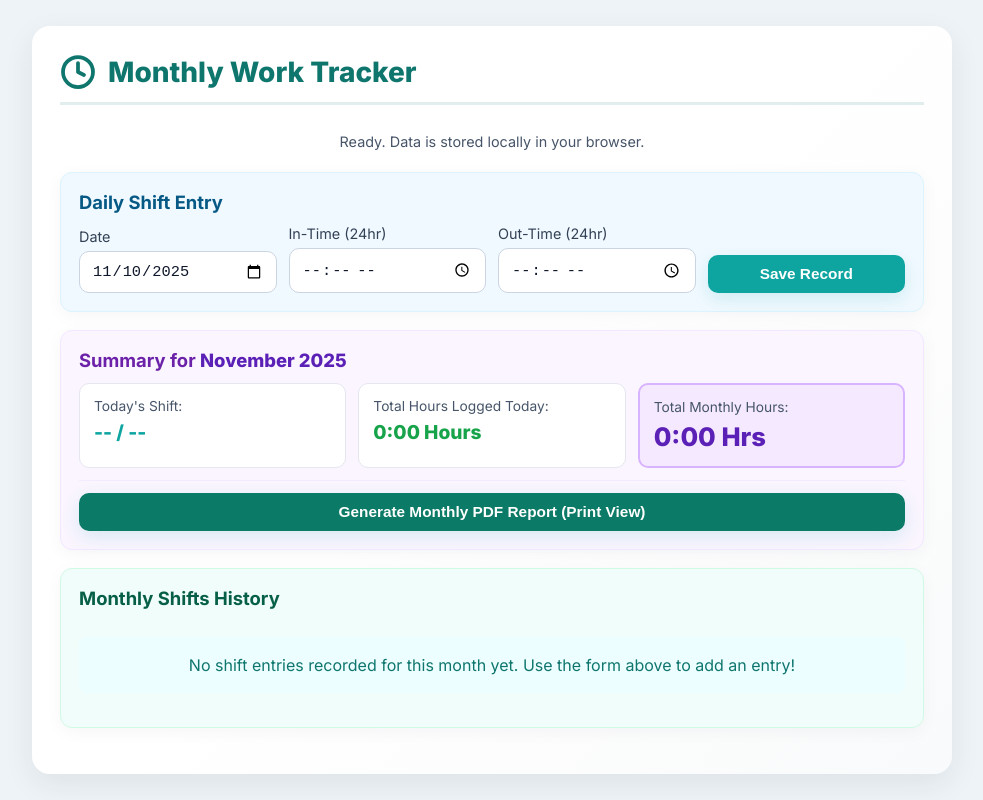
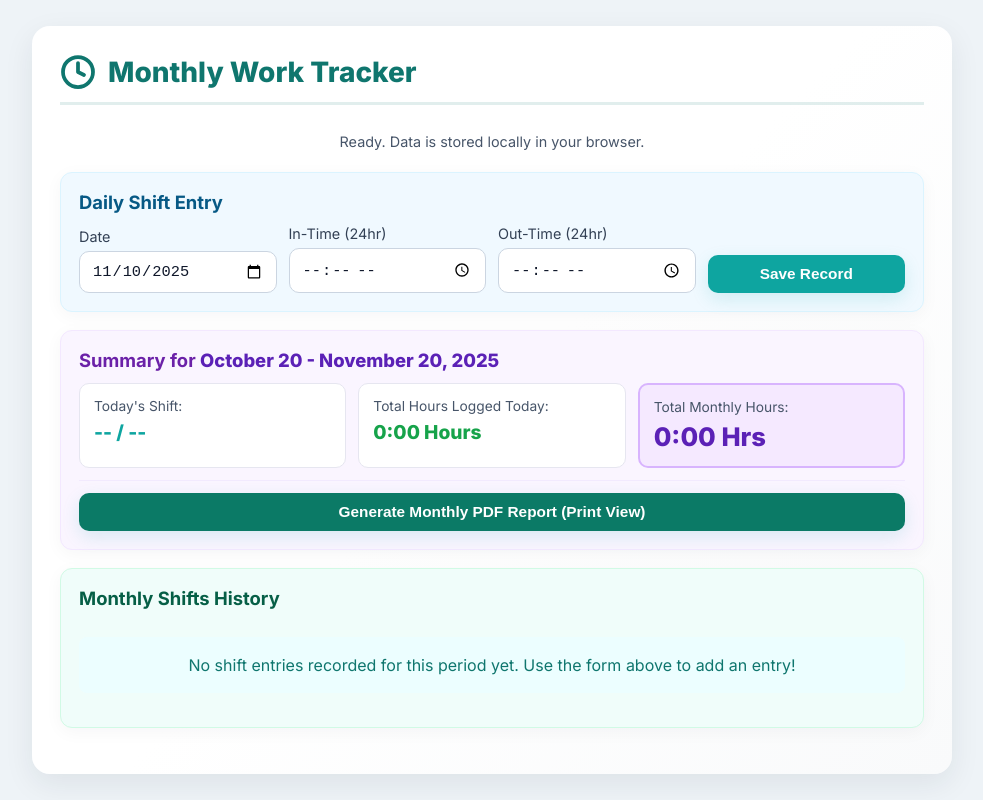
Before and after one commit to mahesh95-git/Monthly-Tracker, a plain HTML site: page index.html in a window 1280 px wide. Shown: the whole page, without its empty margins (148-1131 px from the left). Drawn offline with Linux system fonts and the light colour scheme.

Commit message:
change month duration

```diff
--- a/index.html
+++ b/index.html
@@ -255,16 +255,44 @@
             }
         }
 
+        function getCustomMonthRange() {
+            const now = new Date();
+            const year = now.getFullYear();
+            const month = now.getMonth(); // 0-11
+            const day = now.getDate();
+
+            // If current date is 1-20, show previous month's 20th to current date
+            // If current date is 21-31, show current month's 20th to next month's 20th
+            let startDate, endDate;
+
+            if (day <= 20) {
+                // Show from previous month's 20th
+                startDate = new Date(year, month - 1, 20);
+                endDate = new Date(year, month, 20);
+            } else {
+                // Show from current month's 20th
+                startDate = new Date(year, month, 20);
+                endDate = new Date(year, month + 1, 20);
+            }
+
+            return {
+                start: startDate,
+                end: endDate,
+                displayMonth: day <= 20 ? startDate : endDate
+            };
+        }
+
         function calculateMonthlyTotal(records) {
-            const now = new Date();
-            const monthKey = `${now.getFullYear()}-${String(now.getMonth() + 1).padStart(2, '0')}`;
-            const monthlyRecords = records[monthKey] || [];
+            const dateRange = getCustomMonthRange();
+            let totalMinutes = 0;
 
-            let totalMinutes = 0;
-            monthlyRecords.forEach(record => {
-                // Recalculate from times to avoid stale values
-                const dur = calculateWorkDuration(record.inTime, record.outTime);
-                totalMinutes += dur.durationMinutes || 0;
+            // Convert all records to array and filter by date range
+            Object.values(records).flat().forEach(record => {
+                const recordDate = new Date(record.date);
+                if (recordDate >= dateRange.start && recordDate <= dateRange.end) {
+                    const dur = calculateWorkDuration(record.inTime, record.outTime);
+                    totalMinutes += dur.durationMinutes || 0;
+                }
             });
 
             return totalMinutes;
@@ -272,17 +300,23 @@
 
         function renderMonthlyShifts(records) {
             const shiftsHistoryEl = document.getElementById('shifts-history');
-            const now = new Date();
-            const monthKey = `${now.getFullYear()}-${String(now.getMonth() + 1).padStart(2, '0')}`;
-            const monthlyRecords = records[monthKey] || [];
+            const dateRange = getCustomMonthRange();
 
-            monthlyRecords.sort((a, b) => b.date.localeCompare(a.date));
+            // Gather all records within date range
+            const filteredRecords = Object.values(records)
+                .flat()
+                .filter(record => {
+                    const recordDate = new Date(record.date);
+                    return recordDate >= dateRange.start && recordDate <= dateRange.end;
+                })
+                .sort((a, b) => new Date(b.date) - new Date(a.date));
 
-            if (monthlyRecords.length === 0) {
-                shiftsHistoryEl.innerHTML = '<p style="padding:18px; text-align:center; color:#0f766e; background:#ecfeff; border-radius:8px;">No shift entries recorded for this month yet. Use the form above to add an entry!</p>';
+            if (filteredRecords.length === 0) {
+                shiftsHistoryEl.innerHTML = '<p style="padding:18px; text-align:center; color:#0f766e; background:#ecfeff; border-radius:8px;">No shift entries recorded for this period yet. Use the form above to add an entry!</p>';
                 return;
             }
 
+            // Rest of your existing table generation code
             let html = `
                 <div style="overflow-x:auto; border-radius:10px;">
                     <table>
@@ -297,10 +331,9 @@
                         <tbody>
             `;
 
-            monthlyRecords.forEach(record => {
+            filteredRecords.forEach(record => {
                 const dateObj = new Date(record.date.replace(/-/g, '/'));
                 const dateDisplay = dateObj.toLocaleString('en-US', { month: 'short', day: '2-digit' });
-
                 const duration = calculateWorkDuration(record.inTime, record.outTime);
 
                 html += `
@@ -334,7 +367,8 @@
             inTimeInput.value = todayRecord.inTime || '';
             outTimeInput.value = todayRecord.outTime || '';
 
-            monthDisplayEl.textContent = now.toLocaleString('en-US', { month: 'long', year: 'numeric' });
+            const dateRange = getCustomMonthRange();
+            monthDisplayEl.textContent = `${dateRange.start.toLocaleString('en-US', { month: 'long' })} 20 - ${dateRange.end.toLocaleString('en-US', { month: 'long' })} 20, ${dateRange.end.getFullYear()}`;
 
             const dailyDuration = calculateWorkDuration(todayRecord.inTime, todayRecord.outTime);
             displayShiftEl.textContent = (todayRecord.inTime && todayRecord.outTime) ? `${todayRecord.inTime} - ${todayRecord.outTime}` : '-- / --';
```
